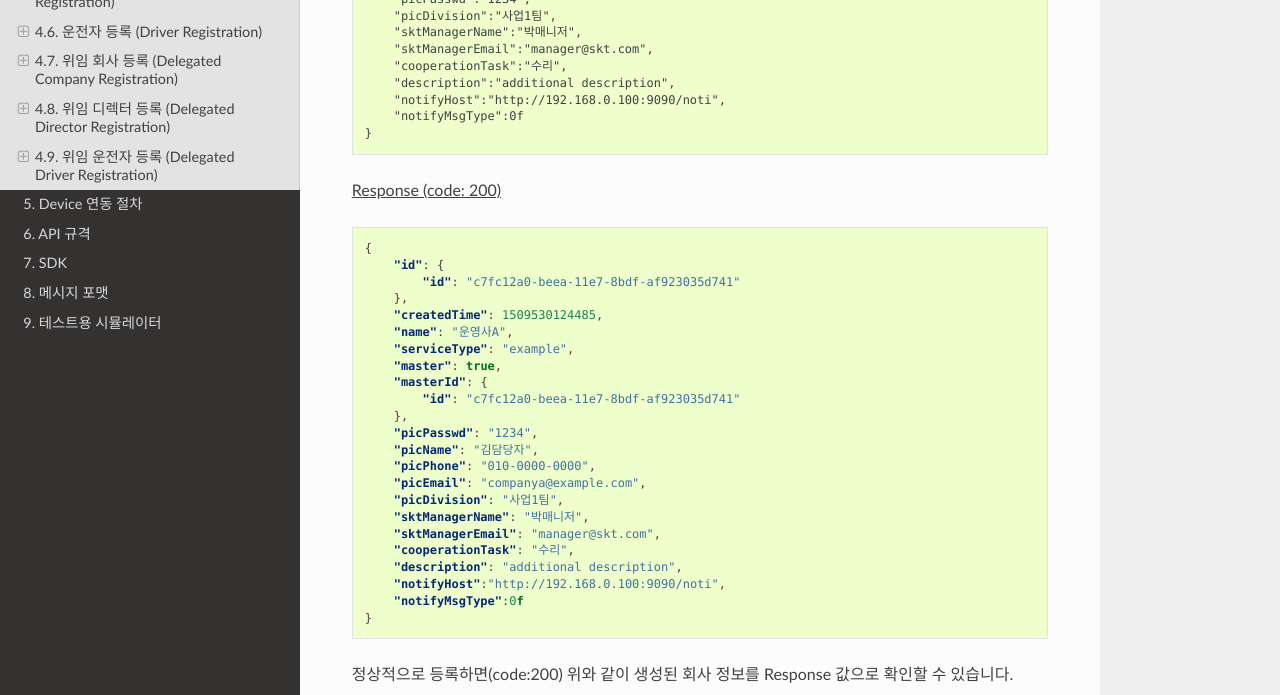
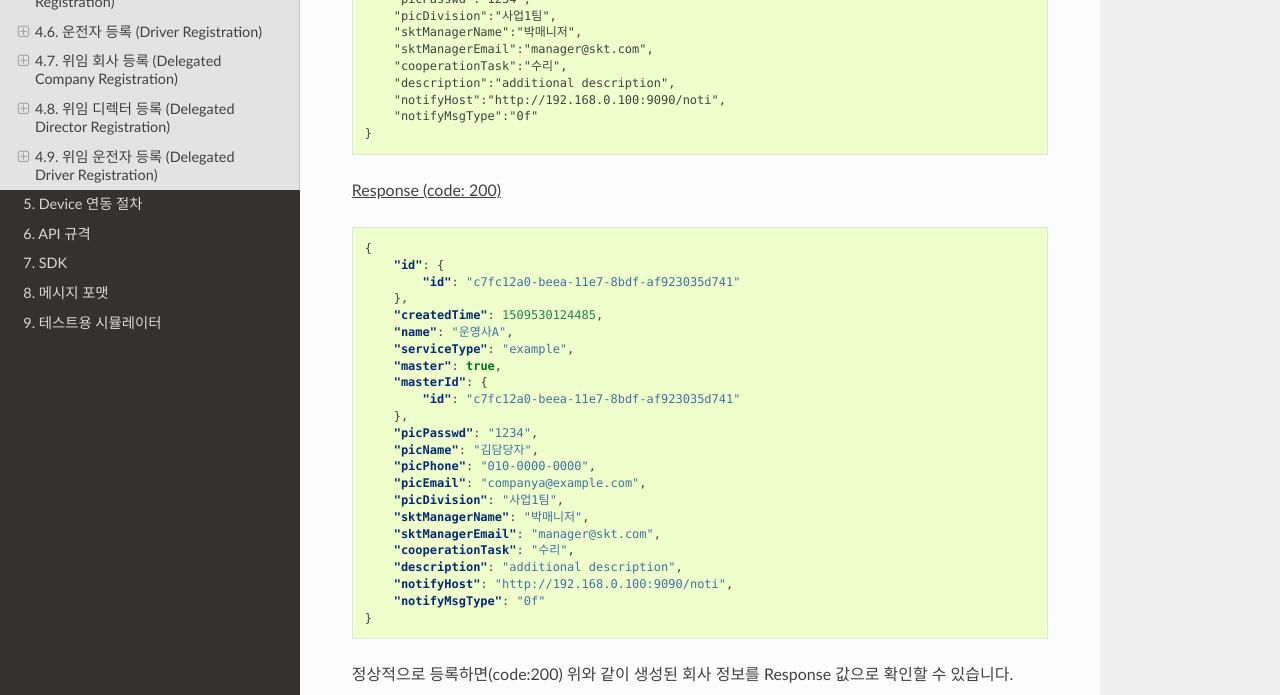
Before and after one commit to skt-smartfleet/web_document, a Sphinx documentation site: the page built from source/entity.rst, in a window 1280 px wide and 1400 px high, scrolled down 3743 px. Shown: the part 436-1131 px from the top of the window. Built offline with Sphinx 7.4.7 and the Read the Docs theme 2.0.0, drawn with Linux system fonts in a browser that asks for light colours; some of the changed text lies outside the part shown.

Commit message:
modify the type of a key of company entity

```diff
--- a/source/entity.rst
+++ b/source/entity.rst
@@ -211,7 +211,7 @@ API를 활용한 등록
         "cooperationTask":"수리",
         "description":"additional description",
         "notifyHost":"http://192.168.0.100:9090/noti",
-        "notifyMsgType":0f
+        "notifyMsgType":"0f"
     }
 
 :underline:`Response (code: 200)`
@@ -238,8 +238,8 @@ API를 활용한 등록
         "sktManagerEmail": "manager@skt.com",
         "cooperationTask": "수리",
         "description": "additional description",
-        "notifyHost":"http://192.168.0.100:9090/noti",
-        "notifyMsgType":0f
+        "notifyHost": "http://192.168.0.100:9090/noti",
+        "notifyMsgType": "0f"
     }
 
 .. rst-class:: text-align-justify
```
